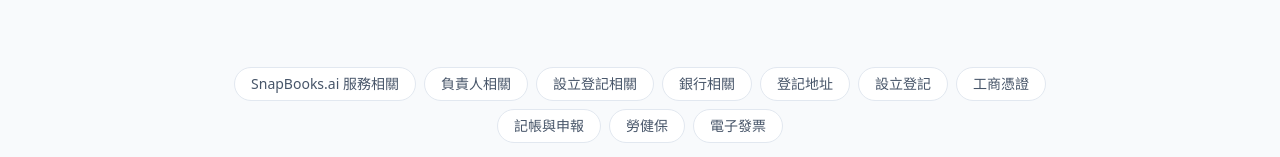
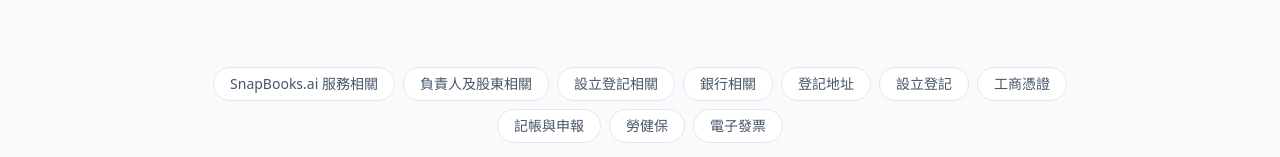
Before and after one commit to angineering-co/ai-accounting-app, a Next.js app: page /faq in a window 1280 px wide. Shown: the part 282-439 px from the top of the page. Built offline with nearby package versions, Linux system fonts and the light colour scheme; no server answers.

Commit message:
update faq

```diff
--- a/app/(landing)/faq/data.tsx
+++ b/app/(landing)/faq/data.tsx
@@ -39,7 +39,7 @@ export const faqCategories: FaqCategory[] = [
       {
         question: "憑證是無限上傳嗎？",
         answer:
-          "每月 50 筆（不含電子發票），將會收費 1,260 元（含稅）。50 至 100 筆（不含電子發票），將會加收 420 元（含稅），也就是 1,680 元（含稅）。之後每多 50 筆，每月多收 420 元。",
+          "以年繳方案來說，每月 50 筆（不含電子發票），將會收費 1,260 元（含稅）。50 至 100 筆（不含電子發票），將會加收 420 元（含稅），也就是 1,680 元（含稅）。之後每多 50 筆，每月多收 420 元（含稅）。",
       },
       {
         question: "書審、所得額標準、核實申報 有什麼不同？",
@@ -88,7 +88,7 @@ export const faqCategories: FaqCategory[] = [
       {
         question: "上傳憑證後都不用做事情嗎？",
         answer:
-          "上傳憑證後，系統將在報稅期間批次申報。申報後會將申報書、繳款書提供給您，並請您在國稅局規定時間內繳稅。需要注意的是，通知只會透過 LINE 及 Email 發送，收到後務必要進行繳費。",
+          "上傳憑證後，系統將在報稅期間批次申報。申報後會將申報書、繳款書提供給您，並請您在國稅局規定時間內繳稅。需要注意的是，通知是透過 LINE 及 Email 發送，並不會透過電話通知，收到後務必要進行繳費。",
       },
       {
         question: "怎麼上傳憑證呢？",
@@ -130,12 +130,12 @@ export const faqCategories: FaqCategory[] = [
       {
         question: "如果我有複雜的稅務諮詢，你們可以協助嗎？",
         answer:
-          "可經由以下三種方式取得協助：1. 常見 QA；2. LINE 或 Email 回覆；3. 極為複雜的稅務諮詢，可透過加值服務，由專業會計師或記帳士提供人工協助。",
+          "可經由以下三種方式取得協助：1. 常見 QA；2. LINE 或 Email 回覆；3. 極為複雜的稅務諮詢，由專業會計師或記帳士提供人工協助，費用另計。",
       },
       {
         question: "如果有房地合一、特定股權交易、CFC 等申報，你們也會幫我申報嗎？",
         answer:
-          "目前針對特殊交易，仍須經由專業人士與您討論後判斷，以避免因電腦判斷錯誤而損及您的權益。因此只能由專業記帳士為您處理，視案件複雜程度另行報價。",
+          "目前針對特殊交易，仍須經由專業人士與您討論後判斷，以避免因電腦判斷錯誤而損及您的權益。因此只能由專業記帳士/會計師為您處理，視案件複雜程度另行報價。",
       },
       {
         question: "你們是記帳軟體嗎？",
@@ -151,7 +151,7 @@ export const faqCategories: FaqCategory[] = [
   },
   {
     id: "responsible-person",
-    name: "負責人相關",
+    name: "負責人及股東相關",
     items: [
       {
         question: "負責人資格限制及注意事項",
@@ -166,7 +166,12 @@ export const faqCategories: FaqCategory[] = [
       {
         question: "在職創業的身份保密與勞健保",
         answer:
-          "在職創業時，勞保可維持在原公司，但健保需視身份調整。若不希望原雇主透過投保紀錄發現，需謹慎處理投保單位的變更通知。",
+          "可以分為勞保及健保兩個層面來討論。勞保方面，若您是受僱員工，勞保可維持在原公司；健保方面，由於受雇者與雇主通常屬於健保投保第一類身分，因此原雇主「可能」會收到健保局的投保單位變更通知，因此需要審慎評估。",
+      },
+      {
+        question: "未成年子女可以擔任股東嗎？",
+        answer:
+          "可以，但需要法定代理人同意；但需要注意的是，如果是股份有限公司，因為發起人須為成年人，因此再發起的當下不能擔任發起人，但設立之後可以轉讓股份給未成年子女。",
       },
     ],
   },
@@ -177,22 +182,47 @@ export const faqCategories: FaqCategory[] = [
       {
         question: "資本額最低限制與設定建議",
         answer:
-          "現行法律雖無最低資本額限制，但建議至少足以支付設立初期的開銷。資本額高低會影響公司形象、未來融資額度及特許業務的申請資格。",
+          "除特許行業（例如營造業等）現行法律雖無最低資本額限制，但建議至少足以支付設立初期的開銷。資本額高低除了影響公司的形象外，以及部分產業投標可能需要較高的資本額。",
       },
       {
         question: "資本額對公司的影響",
         answer:
-          "資本額代表股東對公司的出資義務與責任範圍。設定時應考慮未來營運週轉金需求以及與合作夥伴間的持股比例分配。",
+          "資本額代表股東對公司的出資義務與責任範圍，除了影響公司的形象外，部分產業投標可能需要較高的資本額。設定時應考慮未來營運週轉金需求以及與合作夥伴間的持股比例分配。",
       },
       {
         question: "資本額於銀行的存放時間",
-        answer:
-          "資本額存入籌備處帳戶後，需留存至會計師完成驗資並出具資本額查核報告書後，方可動用。通常需時約 2-3 個工作天。",
+        answer: (
+          <div className="space-y-2">
+            <p>
+              資本額存入籌備處帳戶後，需留存至會計師完成驗資並出具資本額查核報告書後，方可動用。通常需時約
+              2-3 個工作天。
+            </p>
+            <p>
+              另外依照公司法第 9
+              條規定（資本充實原則）：「股東雖已繳納而於登記後將股款發還股東，或任由股東收回者，公司負責人各處五年以下有期徒刑、拘役或科或併科新臺幣五十萬元以上二百五十萬元以下罰金。」
+            </p>
+            <p>因此即使設立完成，資本額只能用於公司營業使用，不能無故退回給原股東。</p>
+          </div>
+        ),
       },
       {
         question: "簽證要求與存款證明",
-        answer:
-          "依據公司法規定，資本額必須經過會計師簽證查核，不可僅憑銀行的存款餘額證明來替代法定驗資程序。",
+        answer: (
+          <div className="space-y-2">
+            <p>
+              常見的方式如下：
+            </p>
+            <p>
+              1. <strong className="font-bold text-slate-900">股東</strong>以自己的名義(切勿代為匯款等，以免會計師資本簽證不認可)，將資本額存入籌備處帳戶。
+            </p>
+            <p>
+              2. 資本額存入後，至少<strong className="font-bold text-slate-900">「隔天」</strong>，可至銀行臨櫃申請存款餘額證明，要隔天是因為這樣才能證明資本額在存入當天的晚上24點為止資本額都沒動用。
+            </p>
+            <p>
+              3. 部分銀行開立餘額證明困難，也可以<strong className="font-bold text-slate-900">「隔天」</strong>存入1000元後，在提供金額頁面，這樣也能證明資本額在前一天的晚上24點都沒動用。
+            </p>
+          </div>
+        ),
       },
     ],
   },
@@ -203,12 +233,20 @@ export const faqCategories: FaqCategory[] = [
       {
         question: "銀行挑選建議",
         answer:
-          "建議優先選擇具備優質網路銀行系統、手續費合理，且地理位置鄰近公司登記地址或負責人常駐點的銀行，以便後續臨櫃辦理。",
+          "由於目前銀行配合洗錢防制法及防制詐騙，因此管理趨於嚴格，挑選時盡量挑選距離公司或是住家近的銀行，並且是自己有往來紀錄的銀行，會比較好開戶；若沒有往來紀錄，銀行可能會拒絕開戶，但是實際情況還是視各銀行分行而定。",
       },
       {
         question: "籌備戶開戶注意事項",
-        answer:
-          "開立籌備處戶頭時，需攜帶預查核准函、負責人雙證件及印章。存入股款時，應由各股東分別匯入，並註明「股款」。",
+        answer: (
+          <div className="space-y-2">
+            <p>
+              開立籌備處戶頭時，需攜帶預查核准函、負責人雙證件及小章。存入股款時，應由各股東分別匯入，並且能在存摺看出來匯款人是誰。
+            </p>
+            <p>
+              由於仍為籌備戶階段，通常不需要準備公司的大章，只需要攜帶小章即可，但實際情況還是視各銀行分行而定。
+            </p>
+          </div>
+        )
       },
       {
         question: "資本額存入方式",
@@ -222,8 +260,28 @@ export const faqCategories: FaqCategory[] = [
       },
       {
         question: "籌備處戶頭轉正時機",
-        answer:
-          "在取得市政府核准設立函、公司登記表及國稅局稅籍登記核准後，即可前往銀行將籌備戶轉為正式的公司帳戶。",
+        answer: (
+          <div className="space-y-2">
+            <p>
+              公司設立完畢後，銀行帳戶可以轉為正式戶，需要準備資料如下：
+            </p>
+            <p>
+              1. 公司大小章
+            </p>
+            <p>
+              2. 負責人雙證件
+            </p>
+            <p>
+              3. 公司設立登記許可函、公司設立登記表
+            </p>
+            <p>
+              4. 公司章程及股東名冊
+            </p>
+            <p>
+              5. 國稅局稅籍登記核准函(通常在負責人親自前往登記轄區國稅局後會取得，依照轄區不同，有些轄區是當場核發，但多數一周後收到郵寄公文)
+            </p>
+          </div>
+        )
       },
     ],
   },
@@ -232,24 +290,43 @@ export const faqCategories: FaqCategory[] = [
     name: "登記地址",
     items: [
       {
-        question: "自宅或親友家登記租約",
-        answer:
-          "即使登記在自家或親友處，仍建議簽署房屋租賃契約，以明確報支公司租金支出並作為稅籍登記之憑證。",
+        question: "可以登記在自宅或親友家嗎?",
+        answer: (
+          <div className="space-y-2">
+            <p>
+              可以，但是由於公司組織具備獨立的法人格，因此法律上是公司(獨立法人)跟負責人或股東承租，因此仍須準備租約或房屋所有權人同意書。
+            </p>
+            <p>
+              登記為營業使用後，房屋稅稅率及地價稅稅率均會提高，因此建議可以向所在地區的地方稅務局申請「六分之一營業用」，可以節省房屋稅及地價稅。
+            </p>
+            <p>
+              雖然沒有實際給付租金，但是國稅局仍然會依照當地租金行情設算屋主的所得，並且增加屋主的個人所得稅，因此即使沒有實際收到租金，屋主還是要申報租賃所得。
+            </p>
+          </div>
+        )
       },
       {
         question: "承租自然人房產之扣繳",
         answer:
-          "向個人承租辦公室時，公司需履行扣繳義務（租金達門檻需扣 10% 所得稅）並繳納二代健保補充保費，相關繳納證明可至稅務入口網下載。",
+          "向個人承租辦公室時，公司需履行扣繳義務，單次給付達2萬以上，需扣 10% 所得稅，並在隔年1月底前申報扣繳憑單，相關繳納證明可至稅務入口網下載。",
       },
       {
         question: "自宅登記所需文件",
         answer:
-          "需準備房屋所有權人同意書、最近一期房屋稅單影本及租賃契約。若為共有人，則需全體或過半數同意。",
+          "需準備房屋所有權人同意書或租約、最近一期房屋稅單影本(如果已經遺失，可以到地方稅務局申請稅籍證明)。若屋主有多人，則需過半數同意。",
       },
       {
         question: "同一地址登記多家公司",
-        answer:
-          "同一地址可登記多家公司，但需留意空間是否足以辨識經營範圍，並確保公文收發有專人處理以免遺漏重大通知。",
+        answer: (
+          <div className="space-y-2">
+            <p>
+              同一地址可登記多家公司，但需留意空間是否足以辨識經營範圍，並確保公文收發有專人處理以免遺漏重大通知。
+            </p>
+            <p>
+              由於政府公文書有法行政法規定，<strong className="font-bold text-slate-900">只能寄送到公司登記地址</strong>，因此要特別留意政府公文書的送達，一旦有人簽收(即使是管理權簽收)，即視為公司已收悉。
+            </p>
+          </div>
+        )
       },
       {
         question: "節省房屋稅與地價稅",
@@ -274,18 +351,37 @@ export const faqCategories: FaqCategory[] = [
     items: [
       {
         question: "有限公司 vs. 股份有限公司",
-        answer:
-          "有限公司適合結構簡單、股東信任感強的小型企業；股份有限公司則適合未來有上市櫃計畫或需頻繁變更股權結構的事業。",
+        answer: (
+          <div className="space-y-2">
+            <p>
+              <strong className="font-bold text-slate-900">有限公司</strong>適合結構簡單、股東彼此任賴感強的小型企業，基本上經營以股東同意為主；
+            </p>
+            <p>
+              <strong className="font-bold text-slate-900">股份有限公司</strong>則適合股權結構複雜，之後想要引進外部投資人，或是將股權分散給較多人的企業。
+            </p>
+          </div>
+        )
       },
       {
-        question: "電子送達公文效力",
+        question: "設立登記可以採用電子公文嗎？",
         answer:
-          "申請電子送達後，公文將以電子郵件通知並於系統下載，其法律效力與紙本正本完全相同，且更便於存檔與檢索。",
+          "可以，申請電子送達後，公文將以電子郵件通知並於系統下載，其法律效力與紙本正本完全相同，且更便於存檔與檢索。",
       },
       {
         question: "公司英文名稱命名",
-        answer:
-          "英文名稱應先至貿易局網站進行預查。建議避開過於通俗或已知名稱，並確認名稱與經營項目之關聯性。",
+        answer: (
+          <div className="space-y-2">
+            <p>
+              常見的英文名稱有兩種方式
+            </p>
+            <p>
+              1. 國貿局網站進行登記，出具國貿局出具的英文名稱。
+            </p>
+            <p>
+              2. 或是記載於公司章程，以該英文名稱作為公司的英文名稱。
+            </p>
+          </div>
+        )
       },
       {
         question: "印章刻製與用途區分",
@@ -294,8 +390,16 @@ export const faqCategories: FaqCategory[] = [
       },
       {
         question: "營業項目挑選與稅務",
-        answer:
-          "應根據實際經營內容選擇對應的營業代碼。特定項目（如醫療器材、菸酒）需經特許。代碼不同亦可能影響查帳時的行業擴大書審純益率。",
+        answer: (
+          <div className="space-y-2">
+            <p>
+              營業項目應根據實際經營內容選擇對應的營業代碼。但是由於營業項目繁多，依此登記實際使用到的項目並加上<strong className="font-bold text-slate-900">ZZ999999「其他經許可之相關業務」</strong>可以避免未來實際經營的業務與登記不符。特定項目（如醫療器材）需經特許。
+            </p>
+            <p>
+              另外，很多人會搞混的是，經濟部的營業項目代碼與國稅局並不同，因此屆時去國稅局申請營業人登記時，仍需要再重新選擇一次營業項目，照實後選擇的營業項目，則是國稅局之後作為課稅評估使用。
+            </p>
+          </div>
+        )
       },
       {
         question: "公司法第 22-1 條申報",
@@ -332,12 +436,12 @@ export const faqCategories: FaqCategory[] = [
       {
         question: "年度帳冊保存",
         answer:
-          "每年度結算申報後，記帳單位應將原始憑證、帳冊、傳票及稅務申報書彙整寄還公司，由公司依規定保存 5 至 10 年。",
+          "因為本公司採用電子服務，因此原始憑證由公司自行保存 5 年、帳冊、報表等稅務申報資料依規定保存10年。",
       },
       {
         question: "記帳服務與費用範圍",
         answer:
-          "標準服務通常包含每雙月的營業稅申報、年度營所稅申報、各類所得扣繳申報等，但不含代繳之稅金或政府規費。",
+          "標準服務通常包含每雙月的營業稅申報、年度營所稅申報等等，詳細介紹，可加入官方Line好友後，查看服務方案。",
       },
       {
         question: "書審申報 vs. 核實申報",
@@ -361,13 +465,32 @@ export const faqCategories: FaqCategory[] = [
       },
       {
         question: "營業稅與營所稅定義",
-        answer:
-          "營業稅是針對交易行為課徵的消費稅（通常為 5%）；營所稅則是針對公司全年度純益（利潤）課徵的所得稅。",
+        answer: (
+          <div className="space-y-2">
+            <p>
+              公司常見的稅務有兩種，分別是
+            </p>
+            <p>
+              <strong className="font-bold text-slate-900">營業稅</strong>，每兩個月申報一次的是營業稅，稅率是發票金額的5%，但是取得的進項發票如果有內含5%營業稅則可以扣抵；
+            </p>
+            <p>
+              <strong className="font-bold text-slate-900">營所稅</strong>，則是針對公司全年度純益（利潤）課徵的所得稅，稅率是20%，但只針對淨利課稅，如果是虧損，則不需要繳稅。
+            </p>
+          </div>
+        )
       },
       {
         question: "股利分配建議",
-        answer:
-          "股利分配涉及公司保留盈餘與股東個人所得稅。建議根據股東適用的稅率級距，評估採分開計稅或合併計稅較為有利。",
+        answer: (
+          <div className="space-y-2">
+            <p>
+              股利是否分配，涉及未分配盈餘加徵5%，以及股東拿到股利以後，併入個人綜合所得稅，所產生的稅務。
+            </p>
+            <p>
+              舉例來說，如果股東的個人綜合所得稅率級距比較高，那麼可以考慮不要分配股利，改採用未分配盈餘加徵5%，反之，如果股東的個人綜合所得稅率級距比較低，那麼股利分配可能就會比較有利。
+            </p>
+          </div>
+        )
       },
     ],
   },
@@ -377,28 +500,54 @@ export const faqCategories: FaqCategory[] = [
     items: [
       {
         question: "負責人投保優化方案",
-        answer:
-          "負責人應依據是否有其他身分投保、公司員工人數及投保薪資分級，選擇最合規且具成本效益的投保級距。",
+        answer: (
+          <div className="space-y-2">
+            <p>
+              可以依照負責人是否有其他身分投保、公司員工人數及投保薪資分級，選擇最合規且具成本效益的投保級距。
+            </p>
+            <p>
+              您可以使用我們的
+              <a
+                href="https://snapbooks.ai/tools/insurance-calculator"
+                target="_blank"
+                rel="noopener noreferrer"
+                className="font-medium text-emerald-600 hover:text-emerald-700 underline underline-offset-2"
+              >
+                勞健保試算工具
+              </a>
+              ，快速計算不同情況下的投保方案。
+            </p>
+          </div>
+        )
       },
       {
-        question: "基本工資調升應對",
+        question: "兼職員工投保規定",
         answer:
-          "隨著基本工資調升，公司應同步檢視並調整員工的投保薪資級距，並重新估算勞資雙方的負擔成本。",
+          "依照勞基法規定，兼職員工（部分工時勞工、工讀生）仍然需要投保勞保、健保及提繳勞工退休金，但可以依照實際工時調整投保薪資。另外兼職員工也依法享有特別休假！只要在同一雇主工作滿6個月以上，即享有按工作時數比例計算的特休。",
       },
       {
-        question: "員工與外包人員定義",
-        answer:
-          "員工通常具有人格、經濟及組織上的從屬關係；外包人員則以完成特定工作成果為目標。兩者在勞健保投保義務上有顯著差異。",
-      },
-      {
-        question: "五人以下公司投保",
-        answer:
-          "員工人數未滿五人之公司，雖非勞保強制投保單位，但仍須為員工加保就業保險、職災保險及提繳勞工退休金。",
+        question: "員工人數未滿五人",
+        answer: (
+          <div className="space-y-2">
+            <p>
+              分為健保、勞保、及勞工退休金等方面來說明：。
+            </p>
+            <p>
+              <strong className="font-bold text-slate-900">勞保</strong>員工人數未滿五人，公司可以選擇不成立投保單位，但仍須為員工加保就業保險、職災保險及提繳6%勞工退休金，
+            </p>
+            <p>
+              <strong className="font-bold text-slate-900">健保</strong>雇主仍需要依照最低薪資幫員工投保，但如果員工在其他地方已經依照受雇者身分加保，那麼就可以不用加保，
+            </p>
+            <p>
+              <strong className="font-bold text-slate-900">勞工退休金</strong>雇主仍須提繳6%的勞工退休金。
+            </p>
+          </div>
+        )
       },
       {
         question: "公司與工會加保差異",
         answer:
-          "在公司加保享有完整的職災、失業給付及勞退提繳；在工會加保則主要維持勞保年資，且缺乏勞退金及部分就業保險福利。",
+          "只有勞保的部分才可以投保在工會，健保及勞工退休金必須在公司投保；另外，也只有當員工人數未滿5人時，才可以選擇在職業工會投保，如果員工人數超過5人，強制成立投保單位後，員工一律只能在公司投保。",
       },
     ],
   },
```
